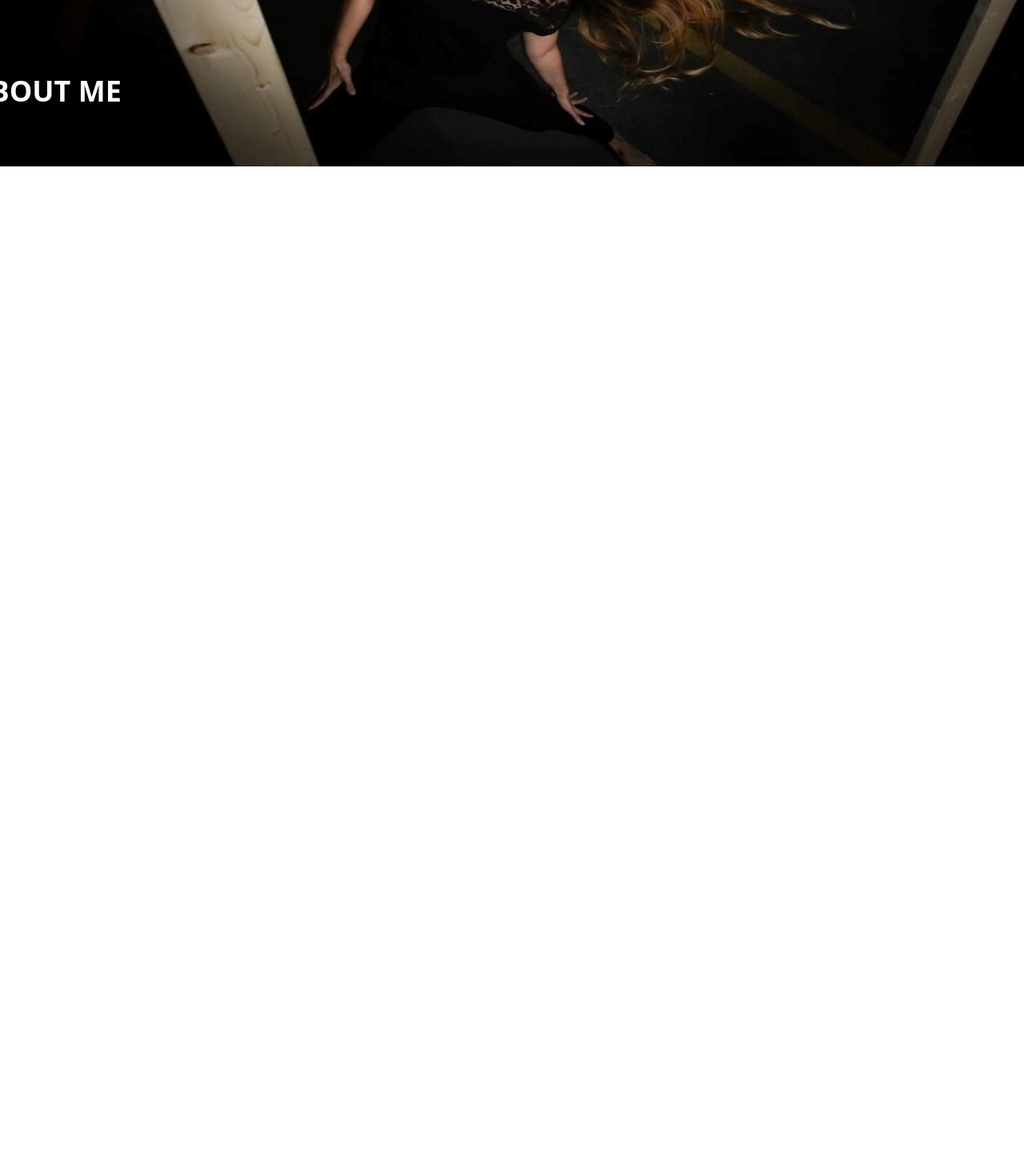
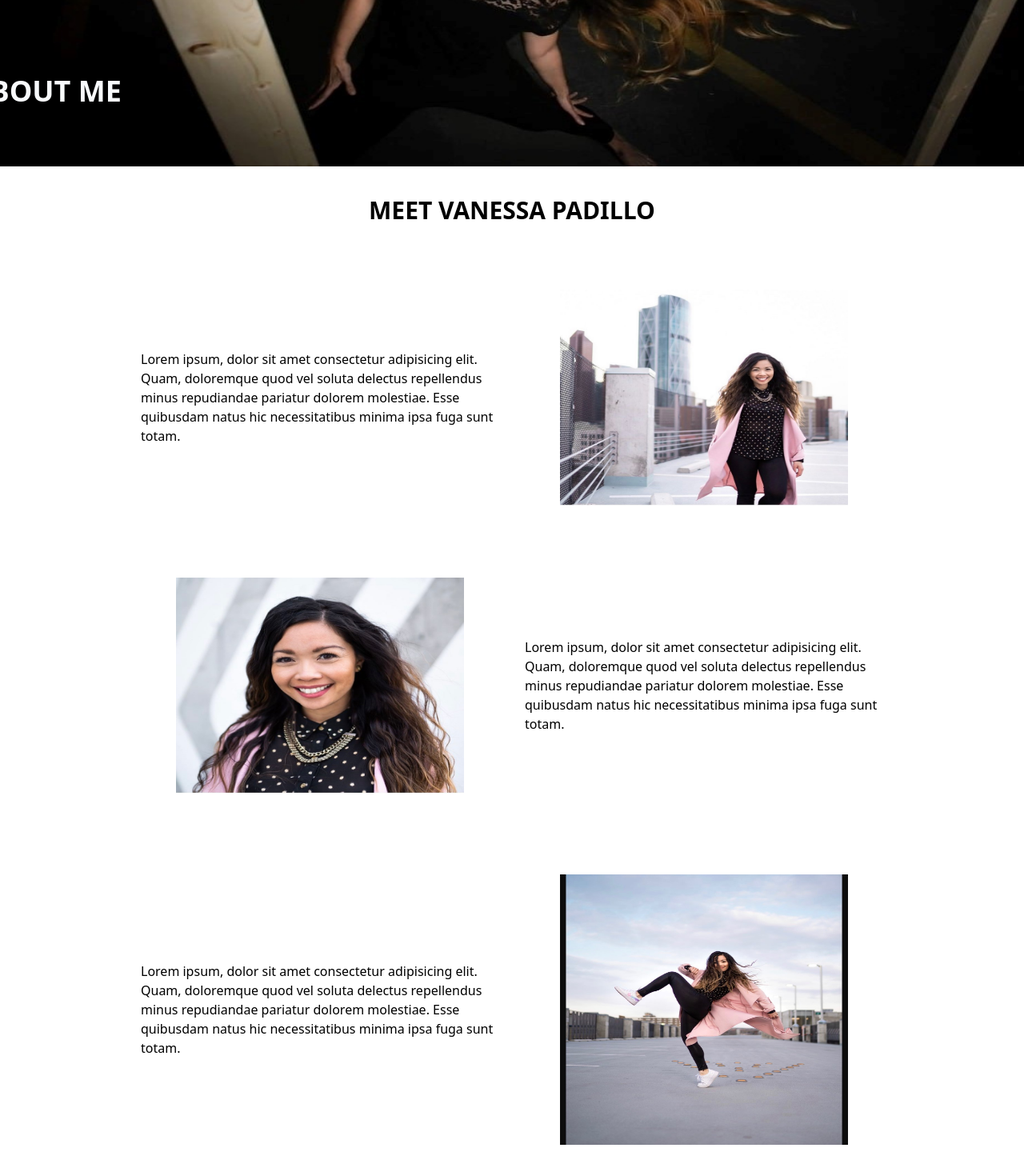
Before and after one commit to chad-cervantes/cpnt265-final-capstone-project, a SvelteKit app: page /about in a window 1280 px wide. Shown: the part 492-1962 px from the top of the page at 80% size. Before the commit the page ends 1040 px from the top, so only its background shows below. Built offline with nearby package versions, Linux system fonts and the light colour scheme.

Commit message:
added content to the about +page.svelte

```diff
--- a/src/routes/about/+page.svelte
+++ b/src/routes/about/+page.svelte
@@ -6,5 +6,21 @@
     <div class="h-max-[60%] z-10 bg-secondary-100 col-start-2 row-start-2 row-span-full text-slate-50 self-end p-4 overflow-hidden m-auto relative mb-[390px] ml-[-480px]">
       <h3 class="text-4xl pb-2 text-center font-bold">ABOUT ME</h3>
     </div>
-</div>
+  </div>
 </main>
+
+<h1 class="text-center text-[30px] font-bold p-8 mt-[-340px]">MEET VANESSA PADILLO</h1>
+
+<section class="grid grid-cols-2 w-[75%] m-auto">
+  <p class="text-left p-4 m-auto">Lorem ipsum, dolor sit amet consectetur adipisicing elit. Quam, doloremque quod vel soluta delectus repellendus minus repudiandae pariatur dolorem molestiae. Esse quibusdam natus hic necessitatibus minima ipsa fuga sunt totam.</p>
+
+  <img src='images/about/about-photo-1.jpg' alt='studio choreography' class="w-[75%] h-[75%] m-auto">
+
+  <img src='images/about/about-photo-3.jpg' alt='studio choreography'  class="w-[75%] h-[75%] m-auto">
+
+  <p class="text-left p-4 m-auto">Lorem ipsum, dolor sit amet consectetur adipisicing elit. Quam, doloremque quod vel soluta delectus repellendus minus repudiandae pariatur dolorem molestiae. Esse quibusdam natus hic necessitatibus minima ipsa fuga sunt totam.</p>
+
+  <p class="text-left p-4 m-auto">Lorem ipsum, dolor sit amet consectetur adipisicing elit. Quam, doloremque quod vel soluta delectus repellendus minus repudiandae pariatur dolorem molestiae. Esse quibusdam natus hic necessitatibus minima ipsa fuga sunt totam.</p>
+
+  <img src='images/about/about-photo-5.jpg' alt='studio choreography'  class="w-[75%] h-[75%] m-auto">
+</section>
```
